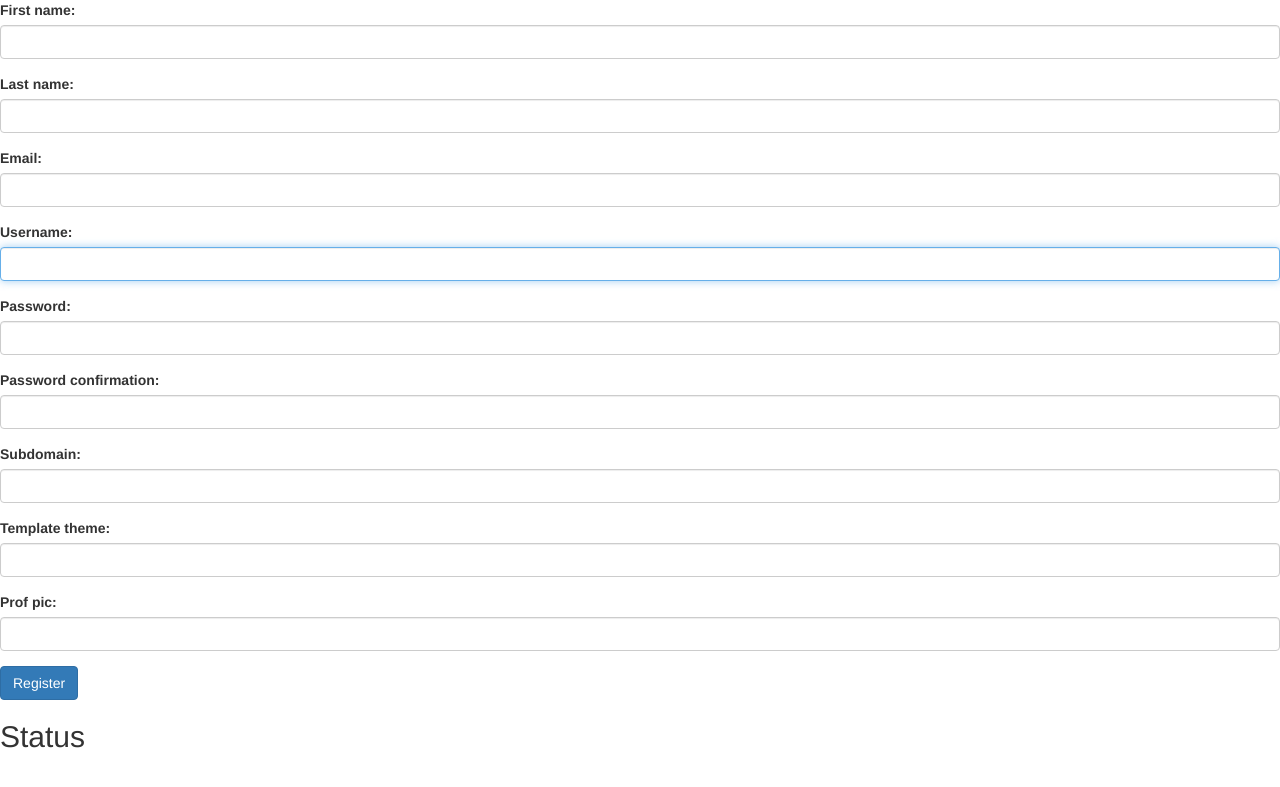
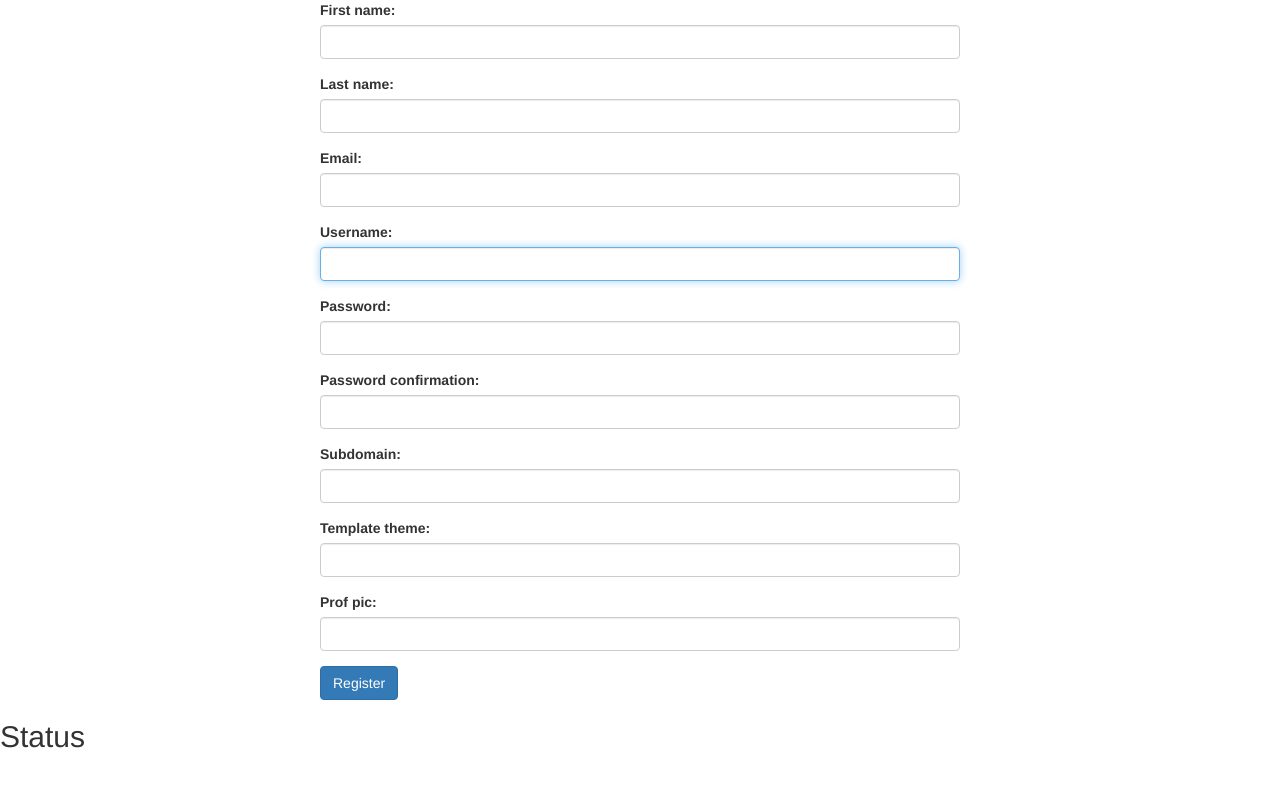
Before and after one commit to salilgupta1/thimble, a Django app: template thimble/apps/Users/templates/Users/create_account.html in a window 1280 px wide. Shown: the top 787 px of the page. Run offline with Django 3.2, Linux system fonts and the light colour scheme; the template is opened without the code that fills it: values that come from a table or form of the project are taken from there, others are empty; parts of the project's set-up code (start-up, migrations or seed data) failed here and were passed over; some libraries are stand-ins or nearby versions.

Commit message:
Login page is 2% less ugly, now only 98% ugly

```diff
--- /dev/null
+++ b/thimble/apps/Users/static/Users/css/login.css
@@ -0,0 +1,5 @@
+#direct_upload {
+	width: 50%;
+	margin-left: auto;
+	margin-right: auto;
+}
--- a/thimble/apps/Users/templates/Users/create_account.html
+++ b/thimble/apps/Users/templates/Users/create_account.html
@@ -22,6 +22,10 @@
     </script>
 
 {% endblock %}
+
+{%block users_css%}
+    <link rel='stylesheet' type='text/css' href ="{%static 'Users/css/login.css'%}"/>
+{%endblock%}
 
 {% block content %}
     <div id='direct_upload'>
```
